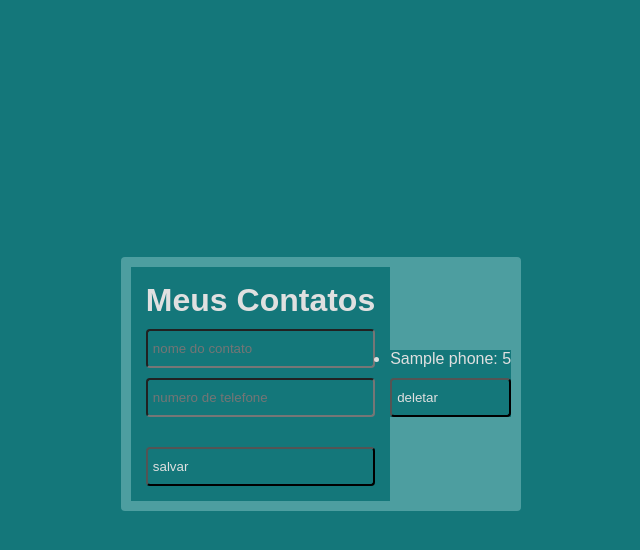
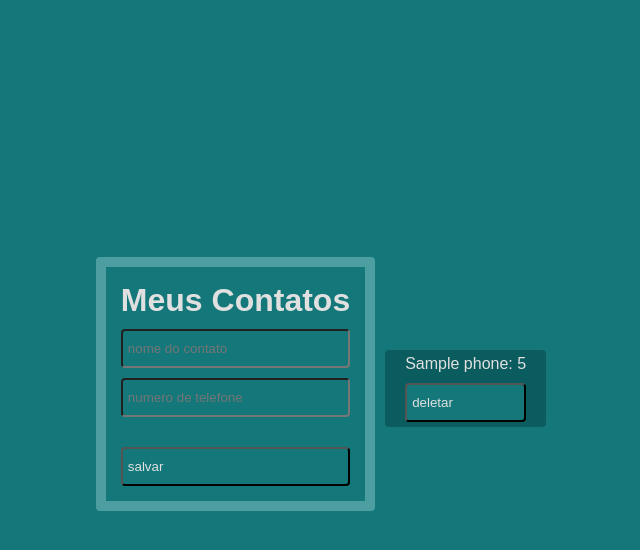
Before and after one commit to geraldo-dev/contact-list, a plain HTML site: page index.html in a window 1280 px wide. Both pictures are taken after typing "Sample", "5" into the empty fields and a click on the button "salvar". Shown: the whole page, without its empty margins (319-959 px from the left). Drawn offline with Linux system fonts and the light colour scheme.

Commit message:
styling contact list

```diff
--- a/index.html
+++ b/index.html
@@ -28,9 +28,10 @@
         <button type="submit">salvar</button>
 
       </form>
-      <div class="class">
-        <ul></ul>
-      </div>
+
+    </div>
+    <div class="list_cantact">
+      <ul></ul>
     </div>
     <script src="./main.js"></script>
   </body>
--- a/style.css
+++ b/style.css
@@ -15,6 +15,7 @@ body{
     width: 100%;
     height: 767px;
     padding: 10px;
+
 }
 
 .card{
@@ -46,3 +47,17 @@ form button{
    width: 100%;
    margin-top: 30px;
 }
+
+.card ul{
+    margin-top: 20px;
+    text-decoration: none;
+}
+
+ul li{
+    margin-top: 10px;
+    margin-left: 10px;
+    list-style-type: none;
+    padding: 5px 20px;
+    border-radius: 4px;
+    background-color: #095255bb;
+}
```
